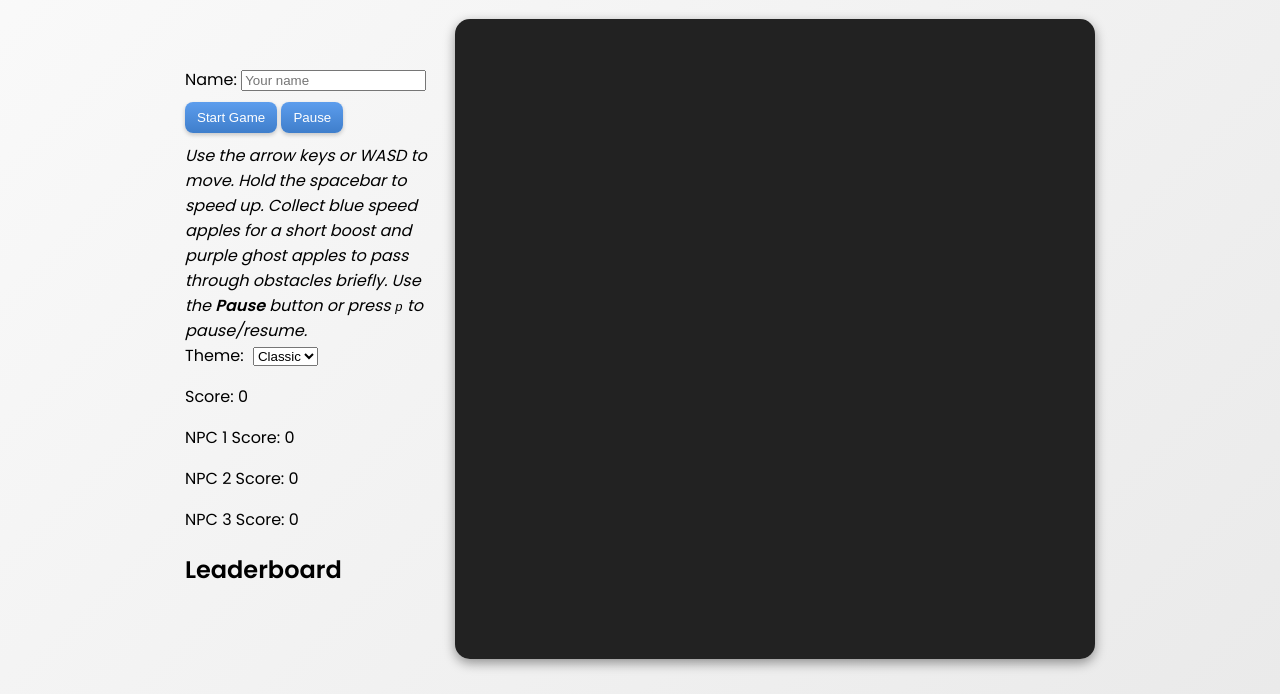
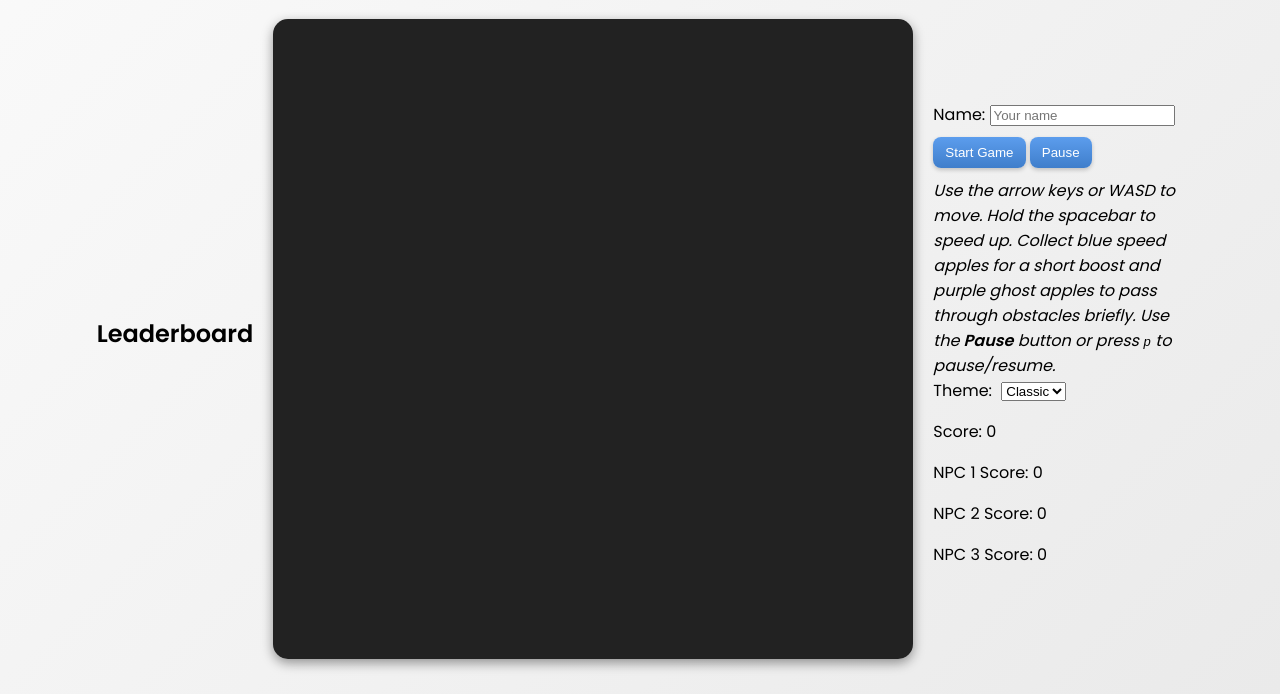
Before and after one commit to BenGothard/snek, a website with bundled scripts: page index.html in a window 1280 px wide. Shown: the part 106-800 px from the top of the page. Built offline with nearby package versions, Linux system fonts and the light colour scheme; no server answers; files whose address does not match are found by name.

Commit message:
Separate controls from leaderboard

```diff
--- a/index.html
+++ b/index.html
@@ -24,6 +24,10 @@
       </div>
       </div>
       <div id="sidebar">
+        <h2>Leaderboard</h2>
+        <ol id="leaderboard"></ol>
+      </div>
+      <div id="controls">
         <label for="player-name">Name:</label>
         <input id="player-name" placeholder="Your name" />
         <button id="start">Start Game</button>
@@ -41,8 +45,6 @@
         </div>
         <p id="score">Score: 0</p>
         <div id="npc-scores"></div>
-      <h2>Leaderboard</h2>
-      <ol id="leaderboard"></ol>
       </div>
     </div>
   <script type="module" src="script.js"></script>
--- a/style.css
+++ b/style.css
@@ -132,6 +132,11 @@ h1 {
   margin: 0 auto;
 }
 
+#controls {
+  max-width: 250px;
+  margin: 0 auto;
+}
+
 #touch-controls {
   display: grid;
   grid-template-columns: repeat(3, 60px);
@@ -184,6 +189,11 @@ h1 {
   #game-wrapper {
     order: 2;
   }
+  #controls {
+    text-align: left;
+    order: 3;
+    margin-left: 20px;
+  }
   #leaderboard {
     margin-left: 0;
   }
```
Lines whose indentation alone changed are shown as unchanged.
